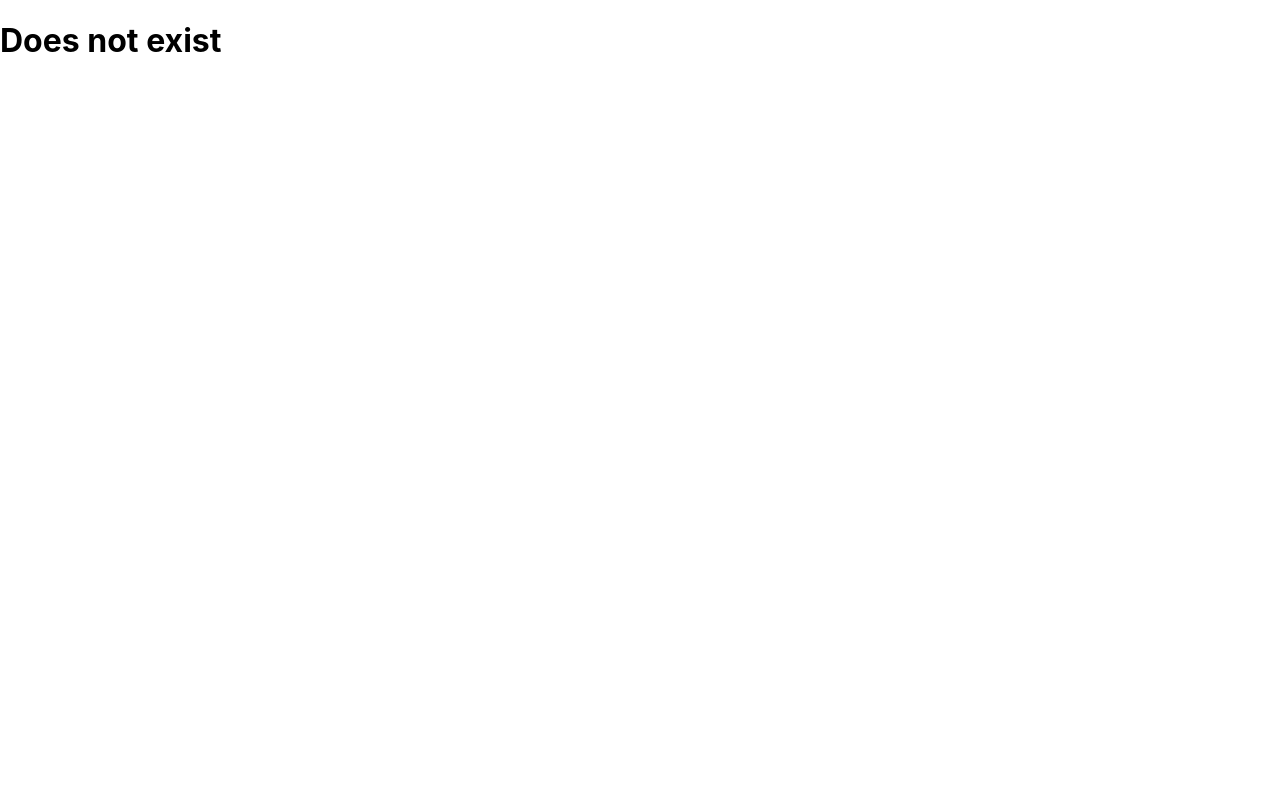
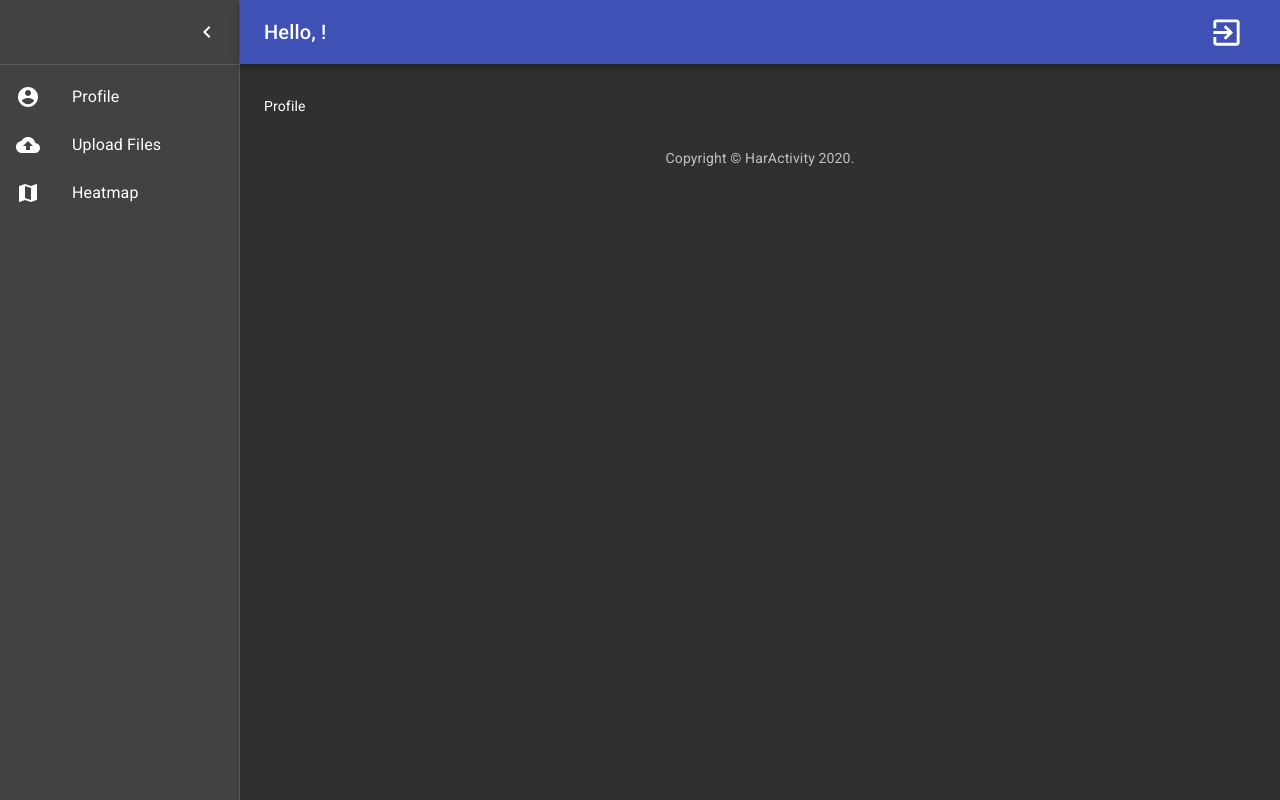
Before and after one commit to Skipper199/HarActivity, a React (Create React App) app in the folder client/: page /user/profile in a window 1280 px wide. Built offline with nearby package versions, Linux system fonts and the light colour scheme; sample sign-in values are in the browser's storage.

Commit message:
ui barebones for user

```diff
--- a/client/src/App.js
+++ b/client/src/App.js
@@ -1,10 +1,12 @@
 import React, { useState } from 'react';
 import Signup from './components/Authentication/Signup';
 import Login from './components/Authentication/Login';
-import Dashboard from './components/User/Dashboard';
+import UserDashboard from './components/User/UserDashboard';
 import loginService from './services/login';
 import signupService from './services/signup';
 import { Switch, Route, Redirect, useHistory } from 'react-router-dom';
+
+import Error404 from './components/Error404';
 
 const App = () => {
   const [username, setUsername] = useState('');
@@ -39,7 +41,7 @@ const App = () => {
       window.localStorage.setItem('loggedUser', JSON.stringify(user));
 
       setUser(user);
-      history.push('/dashboard');
+      history.push('/user');
     } catch (exception) {
       // Empties fields
       setUsername('');
@@ -69,7 +71,7 @@ const App = () => {
 
       setUser(user);
       console.log(`Logged in as: ${user.username}`);
-      history.push('/dashboard');
+      history.push('/user');
     } catch (exception) {
       // Empties fields
       setUsername('');
@@ -98,7 +100,7 @@ const App = () => {
               errorMessage={errorMessage}
             />
           ) : (
-            <Redirect to="/dashboard" />
+            <Redirect to="/user" />
           )}
         </Route>
         <Route exact path="/login">
@@ -112,25 +114,21 @@ const App = () => {
               errorMessage={errorMessage}
             />
           ) : (
-            <Redirect to="/dashboard" />
+            <Redirect to="/user" />
           )}
         </Route>
 
-        <Route path="/dashboard">
-          {user === null ? <Redirect to="/login" /> : <Dashboard user={user} />}
-        </Route>
-        <Route exact path="/">
+        <Route path="/user">
           {user === null ? (
             <Redirect to="/login" />
           ) : (
-            <Redirect to="/dashboard" />
+            <UserDashboard user={user} />
           )}
         </Route>
-        <Route
-          path="*"
-          exact={true}
-          component={() => <h1>Does not exist</h1>}
-        />
+        <Route exact path="/">
+          {user === null ? <Redirect to="/login" /> : <Redirect to="/user" />}
+        </Route>
+        <Route path="*" exact={true} component={Error404} />
       </Switch>
     </div>
   );
--- a/client/src/components/Authentication/Login.js
+++ b/client/src/components/Authentication/Login.js
@@ -13,18 +13,7 @@ import Container from '@material-ui/core/Container';
 import Alert from '@material-ui/lab/Alert';
 import { makeStyles } from '@material-ui/core/styles';
 
-const Copyright = () => {
-  return (
-    <Typography variant="body2" color="textSecondary" align="center">
-      {'Copyright © '}
-      <Link color="inherit" href="https://material-ui.com/">
-        HarActivity
-      </Link>{' '}
-      {new Date().getFullYear()}
-      {'.'}
-    </Typography>
-  );
-};
+import Footer from '../Footer';
 
 const useStyles = makeStyles((theme) => ({
   root: {
@@ -141,7 +130,7 @@ const Login = ({
             </form>
           </div>
           <Box mt={5}>
-            <Copyright />
+            <Footer />
           </Box>
         </Container>
       </Grid>
--- a/client/src/components/Authentication/Signup.js
+++ b/client/src/components/Authentication/Signup.js
@@ -16,18 +16,7 @@ import InfoIcon from '@material-ui/icons/Info';
 import InputAdornment from '@material-ui/core/InputAdornment';
 import Tooltip from '@material-ui/core/Tooltip';
 
-const Copyright = () => {
-  return (
-    <Typography variant="body2" color="textSecondary" align="center">
-      {'Copyright © '}
-      <Link color="inherit" href="https://material-ui.com/">
-        HarActivity
-      </Link>{' '}
-      {new Date().getFullYear()}
-      {'.'}
-    </Typography>
-  );
-};
+import Footer from '../Footer';
 
 const useStyles = makeStyles((theme) => ({
   root: {
@@ -169,7 +158,7 @@ const Signup = ({
             </form>
           </div>
           <Box mt={5}>
-            <Copyright />
+            <Footer />
           </Box>
         </Container>
       </Grid>
--- /dev/null
+++ b/client/src/components/Error404.js
@@ -0,0 +1,7 @@
+import React from 'react';
+
+const Error404 = () => {
+  return <h1>404 Does not exist</h1>;
+};
+
+export default Error404;
--- /dev/null
+++ b/client/src/components/Footer.js
@@ -0,0 +1,14 @@
+import React from 'react';
+import Typography from '@material-ui/core/Typography';
+
+const Footer = () => {
+  return (
+    <Typography variant="body2" color="textSecondary" align="center">
+      {'Copyright © '}
+      HarActivity {new Date().getFullYear()}
+      {'.'}
+    </Typography>
+  );
+};
+
+export default Footer;
--- a/client/src/components/User/ListItems.js
+++ b/client/src/components/User/ListItems.js
@@ -12,19 +12,19 @@ const ListItems = () => {
   const history = useHistory();
   return (
     <div>
-      <ListItem button onClick={() => history.push('/dashboard/profile')}>
+      <ListItem button onClick={() => history.push('/user/profile')}>
         <ListItemIcon>
           <AccountCircle />
         </ListItemIcon>
         <ListItemText primary="Profile" />
       </ListItem>
-      <ListItem button onClick={() => history.push('/dashboard/uploadfiles')}>
+      <ListItem button onClick={() => history.push('/user/uploadfiles')}>
         <ListItemIcon>
           <CloudUpload />
         </ListItemIcon>
         <ListItemText primary="Upload Files" />
       </ListItem>
-      <ListItem button onClick={() => history.push('/dashboard/heatmap')}>
+      <ListItem button onClick={() => history.push('/user/heatmap')}>
         <ListItemIcon>
           <MapIcon />
         </ListItemIcon>
--- a/client/src/components/User/Dashboard.js
+++ b/client/src/components/User/UserDashboard.js
@@ -20,6 +20,8 @@ import ExitToAppIcon from '@material-ui/icons/ExitToApp';
 import Tooltip from '@material-ui/core/Tooltip';
 
 import ListItems from './ListItems';
+import Footer from '../Footer';
+import Error404 from '../Error404';
 
 import {
   Switch,
@@ -32,19 +34,6 @@ import {
 import Profile from './Profile';
 import UploadFiles from './UploadFiles';
 import Heatmap from './Heatmap';
-
-function Copyright() {
-  return (
-    <Typography variant="body2" color="textSecondary" align="center">
-      {'Copyright © '}
-      <Link color="inherit" href="https://material-ui.com/">
-        Your Website
-      </Link>{' '}
-      {new Date().getFullYear()}
-      {'.'}
-    </Typography>
-  );
-}
 
 const drawerWidth = 240;
 
@@ -127,7 +116,7 @@ const useStyles = makeStyles((theme) => ({
   },
 }));
 
-const Dashboard = ({ user }) => {
+const UserDashboard = ({ user }) => {
   const classes = useStyles();
   const [open, setOpen] = React.useState(true);
   const handleDrawerOpen = () => {
@@ -220,8 +209,8 @@ const Dashboard = ({ user }) => {
               <Switch>
                 <Route
                   exact
-                  path="/dashboard"
-                  component={() => <Redirect to="/dashboard/profile" />}
+                  path="/user"
+                  component={() => <Redirect to="/user/profile" />}
                 />
                 <Route exact path={`${path}/profile`}>
                   <Profile />
@@ -234,15 +223,15 @@ const Dashboard = ({ user }) => {
                 </Route>
               </Switch>
               <Box pt={4}>
-                <Copyright />
+                <Footer />
               </Box>
             </Container>
           </main>
         </Route>
-        <Route path="/dashboard" component={() => <h1>Does not exist</h1>} />
+        <Route path="/user" component={Error404} />
       </Switch>
     </div>
   );
 };
 
-export default Dashboard;
+export default UserDashboard;
```
Also changed, not shown: 1 other file (tests, documents, lock files or other folders).
